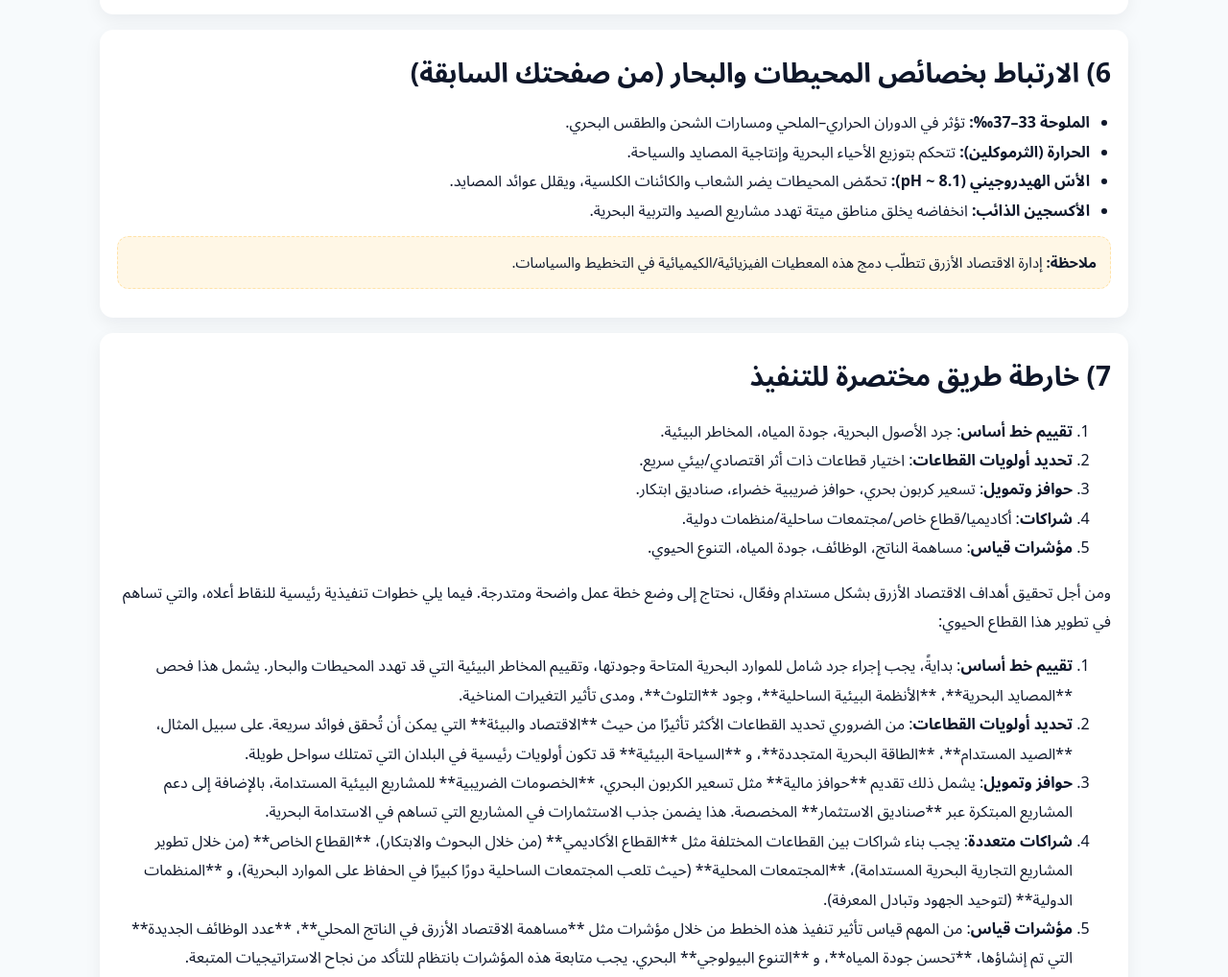
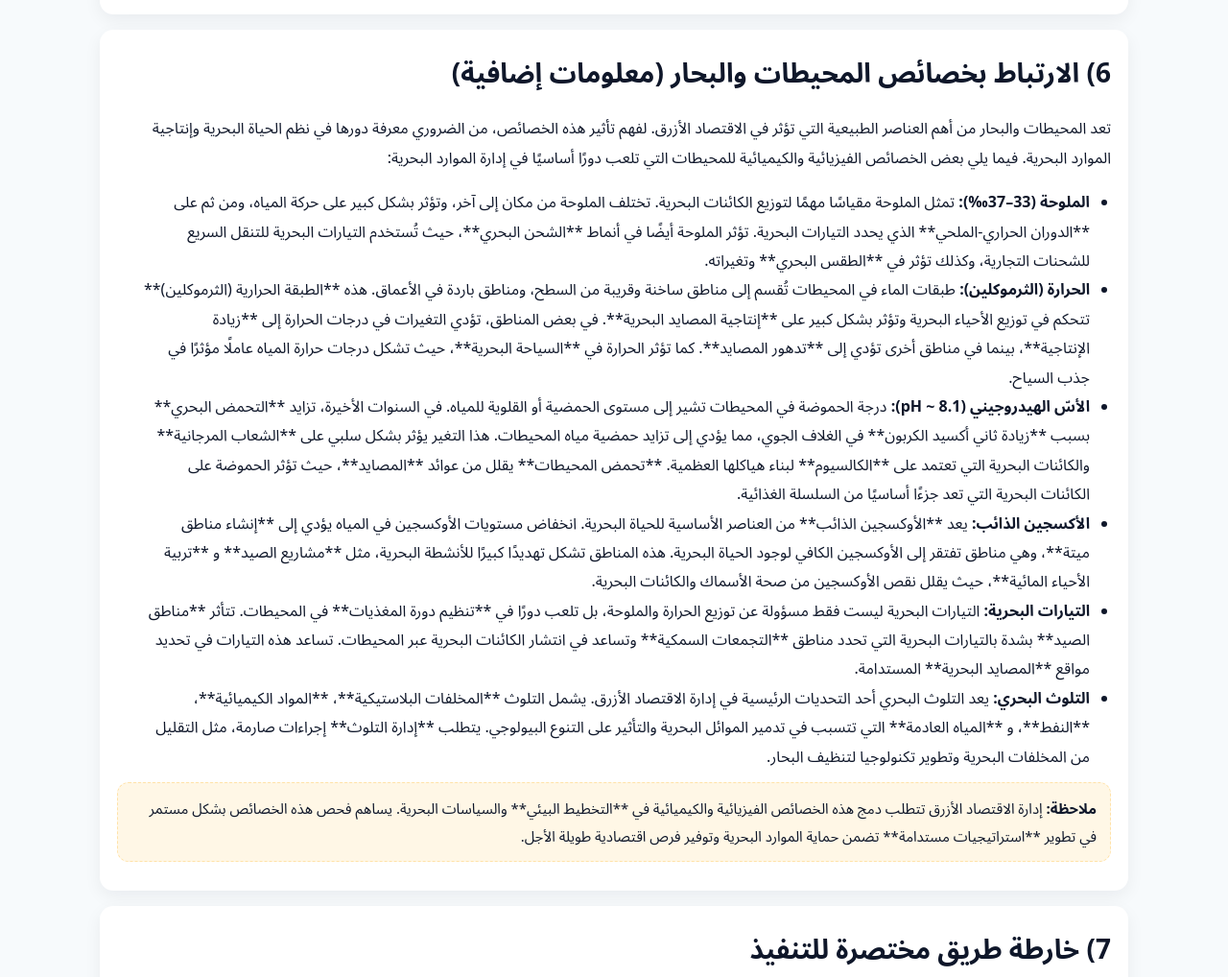
Before and after one commit to AliceAhmad/Dr.Zaid-abu-hamour, a plain HTML site: page ships/blue-economy/index.html in a window 1280 px wide. Shown: the part 3359-4377 px from the top of the page at 96% size. Drawn offline with Linux system fonts and the light colour scheme.

Commit message:
Update index.html

```diff
--- a/ships/blue-economy/index.html
+++ b/ships/blue-economy/index.html
@@ -309,15 +309,18 @@
   </section>
 
  <section id="oceans-link">
-    <h2>6) الارتباط بخصائص المحيطات والبحار (من صفحتك السابقة)</h2>
+  <h2>6) الارتباط بخصائص المحيطات والبحار (معلومات إضافية)</h2>
+  <p>تعد المحيطات والبحار من أهم العناصر الطبيعية التي تؤثر في الاقتصاد الأزرق. لفهم تأثير هذه الخصائص، من الضروري معرفة دورها في نظم الحياة البحرية وإنتاجية الموارد البحرية. فيما يلي بعض الخصائص الفيزيائية والكيميائية للمحيطات التي تلعب دورًا أساسيًا في إدارة الموارد البحرية:</p>
   <ul>
-      <li><strong>الملوحة 33–37‰:</strong> تؤثر في الدوران الحراري–الملحي ومسارات الشحن والطقس البحري.</li>
-      <li><strong>الحرارة (الثرموكلين):</strong> تتحكم بتوزيع الأحياء البحرية وإنتاجية المصايد والسياحة.</li>
-      <li><strong>الأسّ الهيدروجيني (pH ~ 8.1):</strong> تحمّض المحيطات يضر الشعاب والكائنات الكلسية، ويقلل عوائد المصايد.</li>
-      <li><strong>الأكسجين الذائب:</strong> انخفاضه يخلق مناطق ميتة تهدد مشاريع الصيد والتربية البحرية.</li>
+    <li><strong>الملوحة (33–37‰):</strong> تمثل الملوحة مقياسًا مهمًا لتوزيع الكائنات البحرية. تختلف الملوحة من مكان إلى آخر، وتؤثر بشكل كبير على حركة المياه، ومن ثم على **الدوران الحراري-الملحي** الذي يحدد التيارات البحرية. تؤثر الملوحة أيضًا في أنماط **الشحن البحري**، حيث تُستخدم التيارات البحرية للتنقل السريع للشحنات التجارية، وكذلك تؤثر في **الطقس البحري** وتغيراته.</li>
+    <li><strong>الحرارة (الثرموكلين):</strong> طبقات الماء في المحيطات تُقسم إلى مناطق ساخنة وقريبة من السطح، ومناطق باردة في الأعماق. هذه **الطبقة الحرارية (الثرموكلين)** تتحكم في توزيع الأحياء البحرية وتؤثر بشكل كبير على **إنتاجية المصايد البحرية**. في بعض المناطق، تؤدي التغيرات في درجات الحرارة إلى **زيادة الإنتاجية**، بينما في مناطق أخرى تؤدي إلى **تدهور المصايد**. كما تؤثر الحرارة في **السياحة البحرية**، حيث تشكل درجات حرارة المياه عاملًا مؤثرًا في جذب السياح.</li>
+    <li><strong>الأسّ الهيدروجيني (pH ~ 8.1):</strong> درجة الحموضة في المحيطات تشير إلى مستوى الحمضية أو القلوية للمياه. في السنوات الأخيرة، تزايد **التحمض البحري** بسبب **زيادة ثاني أكسيد الكربون** في الغلاف الجوي، مما يؤدي إلى تزايد حمضية مياه المحيطات. هذا التغير يؤثر بشكل سلبي على **الشعاب المرجانية** والكائنات البحرية التي تعتمد على **الكالسيوم** لبناء هياكلها العظمية. **تحمض المحيطات** يقلل من عوائد **المصايد**، حيث تؤثر الحموضة على الكائنات البحرية التي تعد جزءًا أساسيًا من السلسلة الغذائية.</li>
+    <li><strong>الأكسجين الذائب:</strong> يعد **الأوكسجين الذائب** من العناصر الأساسية للحياة البحرية. انخفاض مستويات الأوكسجين في المياه يؤدي إلى **إنشاء مناطق ميتة**، وهي مناطق تفتقر إلى الأوكسجين الكافي لوجود الحياة البحرية. هذه المناطق تشكل تهديدًا كبيرًا للأنشطة البحرية، مثل **مشاريع الصيد** و **تربية الأحياء المائية**، حيث يقلل نقص الأوكسجين من صحة الأسماك والكائنات البحرية.</li>
+    <li><strong>التيارات البحرية:</strong> التيارات البحرية ليست فقط مسؤولة عن توزيع الحرارة والملوحة، بل تلعب دورًا في **تنظيم دورة المغذيات** في المحيطات. تتأثر **مناطق الصيد** بشدة بالتيارات البحرية التي تحدد مناطق **التجمعات السمكية** وتساعد في انتشار الكائنات البحرية عبر المحيطات. تساعد هذه التيارات في تحديد مواقع **المصايد البحرية** المستدامة.</li>
+    <li><strong>التلوث البحري:</strong> يعد التلوث البحري أحد التحديات الرئيسية في إدارة الاقتصاد الأزرق. يشمل التلوث **المخلفات البلاستيكية**، **المواد الكيميائية**، **النفط**، و **المياه العادمة** التي تتسبب في تدمير الموائل البحرية والتأثير على التنوع البيولوجي. يتطلب **إدارة التلوث** إجراءات صارمة، مثل التقليل من المخلفات البحرية وتطوير تكنولوجيا لتنظيف البحار.</li>
   </ul>
   <div class="warn">
-      <strong>ملاحظة:</strong> إدارة الاقتصاد الأزرق تتطلّب دمج هذه المعطيات الفيزيائية/الكيميائية في التخطيط والسياسات.
+    <strong>ملاحظة:</strong> إدارة الاقتصاد الأزرق تتطلب دمج هذه الخصائص الفيزيائية والكيميائية في **التخطيط البيئي** والسياسات البحرية. يساهم فحص هذه الخصائص بشكل مستمر في تطوير **استراتيجيات مستدامة** تضمن حماية الموارد البحرية وتوفير فرص اقتصادية طويلة الأجل.
   </div>
 </section>
 
```
Lines whose indentation alone changed are shown as unchanged.
